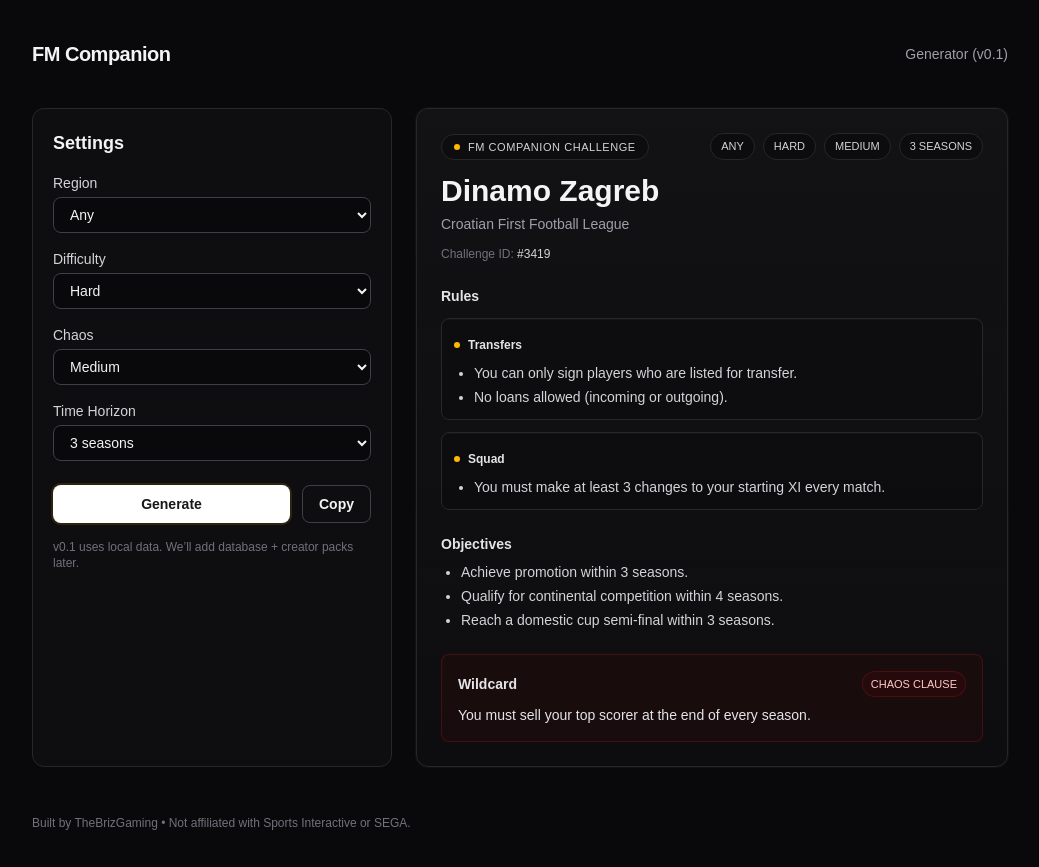
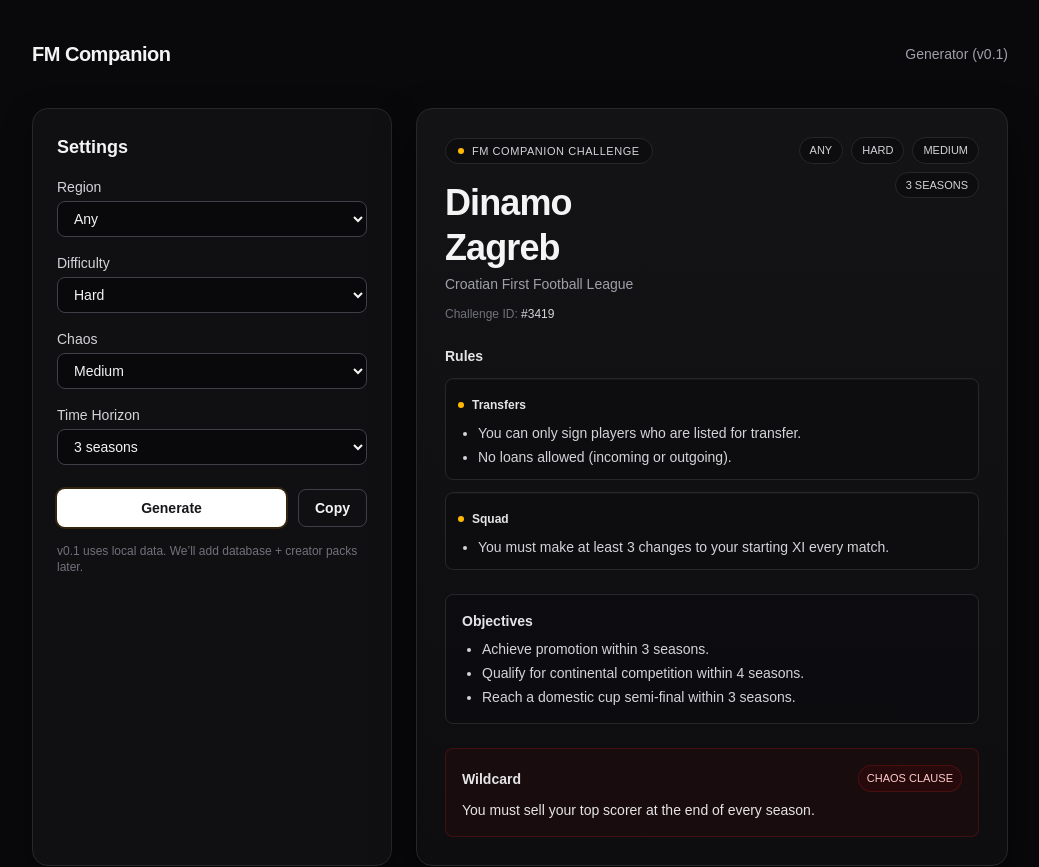
Before and after one commit to BrizGaming/fm-companion, a Next.js app: page /generate in a window 1280 px wide. Shown: the top 867 px of the page, without its empty margins (120-1159 px from the left). Built offline with nearby package versions, Linux system fonts and the light colour scheme.

Commit message:
Improve Generation Page Visual Identity

```diff
--- a/app/generate/page.tsx
+++ b/app/generate/page.tsx
@@ -57,7 +57,7 @@
 
         <div className="mt-10 grid gap-6 lg:grid-cols-[360px_1fr]">
           {/* LEFT: SETTINGS */}
-          <section className="rounded-xl border border-zinc-800 bg-zinc-900/40 p-5">
+          <section className="rounded-2xl border border-zinc-800 bg-zinc-900/50 p-6 shadow-[0_10px_30px_rgba(0,0,0,0.4)]">
             <h2 className="text-lg font-semibold">Settings</h2>
 
             <div className="mt-4 grid gap-4 text-sm">
@@ -135,7 +135,7 @@
           </section>
 
           {/* RIGHT: CHALLENGE CARD */}
-          <section className="rounded-xl border border-zinc-800 bg-gradient-to-b from-zinc-900/60 to-zinc-900/30 p-6 shadow-[0_0_0_1px_rgba(255,255,255,0.03)]">
+          <section className="rounded-2xl border border-zinc-800 bg-gradient-to-b from-zinc-900/70 to-zinc-900/30 p-7 shadow-[0_20px_40px_rgba(0,0,0,0.6)]">
             {/* Header */}
             <div className="flex items-start justify-between gap-4">
               <div>
@@ -144,7 +144,7 @@
                   FM Companion Challenge
                 </div>
 
-                <h2 className="mt-3 text-3xl font-bold leading-tight">
+                <h2 className="mt-4 text-4xl font-bold leading-tight tracking-tight">
                   {scenario.club.name}
                 </h2>
                 <p className="mt-1 text-sm text-zinc-400">{scenario.club.league}</p>
@@ -199,7 +199,7 @@
               </div>
 
               {/* Objectives */}
-              <div>
+              <div className="rounded-lg border border-zinc-800 bg-zinc-950/30 p-4">
                 <h3 className="text-sm font-semibold text-zinc-200">Objectives</h3>
                 <ul className="mt-2 list-disc space-y-1 pl-5 text-sm text-zinc-300">
                   {scenario.objectives.map((o) => (
```
